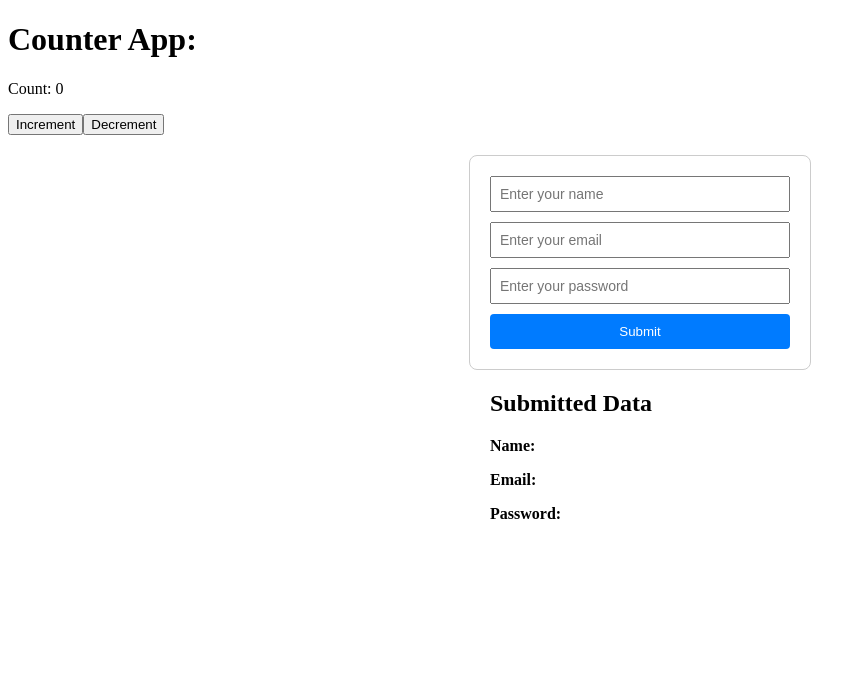
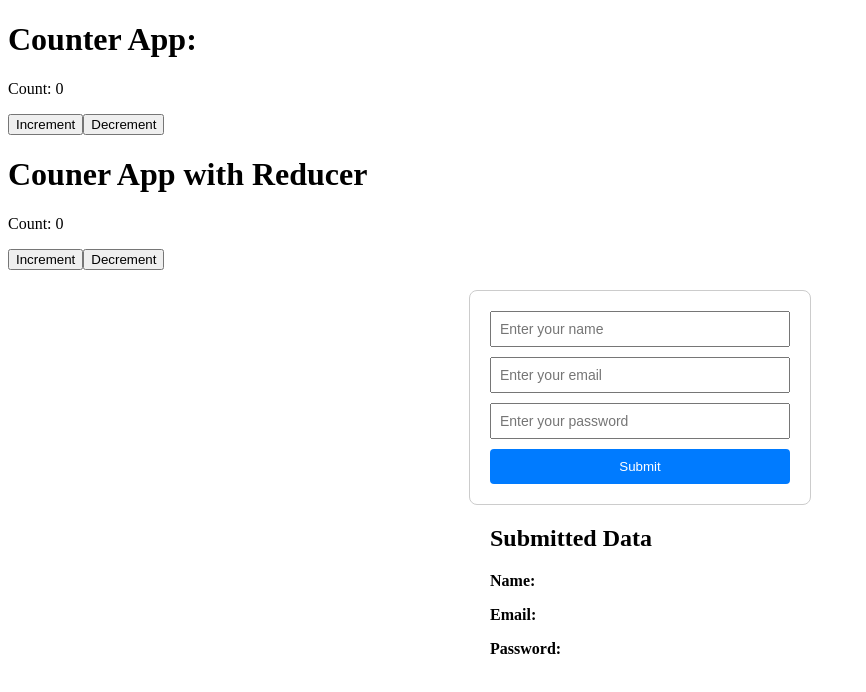
Before and after one commit to soumadip-dev/Mini-Projects-REACT, a React (Vite) app in the folder TYPESCRIPT-REACT/: page / in a window 1280 px wide. Shown: the top 692 px of the page, without its empty margins (0-866 px from the left). Built offline with nearby package versions, Linux system fonts and the light colour scheme.

Commit message:
Types For useReducer

```diff
--- a/TYPESCRIPT-REACT/src/App.tsx
+++ b/TYPESCRIPT-REACT/src/App.tsx
@@ -4,6 +4,7 @@ import { CountContextProvider } from './Context/CountContextProvider';
 // import TodoList from './Components/TodoList';
 
 import Form from './Components/Form';
+import Counter_Reducer from './Components/Counter_Reducer';
 
 function App() {
   return (
@@ -12,6 +13,7 @@ function App() {
         <Counter />
       </CountContextProvider>
 
+      <Counter_Reducer />
       {/* <TodoList /> */}
       <Form />
     </>
--- /dev/null
+++ b/TYPESCRIPT-REACT/src/Components/Counter_Reducer.tsx
@@ -0,0 +1,33 @@
+import { useReducer } from 'react';
+
+interface stateType {
+  count: number;
+}
+
+interface actionType {
+  type: 'Increment' | 'Decrement';
+}
+
+const reducer = (state: stateType, action: actionType): stateType => {
+  switch (action.type) {
+    case 'Increment':
+      return { count: state.count + 1 };
+    case 'Decrement':
+      return { count: state.count - 1 };
+    default:
+      return state;
+  }
+};
+
+const Counter_Reducer = () => {
+  const [count, dispatch] = useReducer(reducer, { count: 0 });
+  return (
+    <div>
+      <h1>Couner App with Reducer</h1>
+      <p>Count: {count.count}</p>
+      <button onClick={() => dispatch({ type: 'Increment' })}>Increment</button>
+      <button onClick={() => dispatch({ type: 'Decrement' })}>Decrement</button>
+    </div>
+  );
+};
+export default Counter_Reducer;
```
